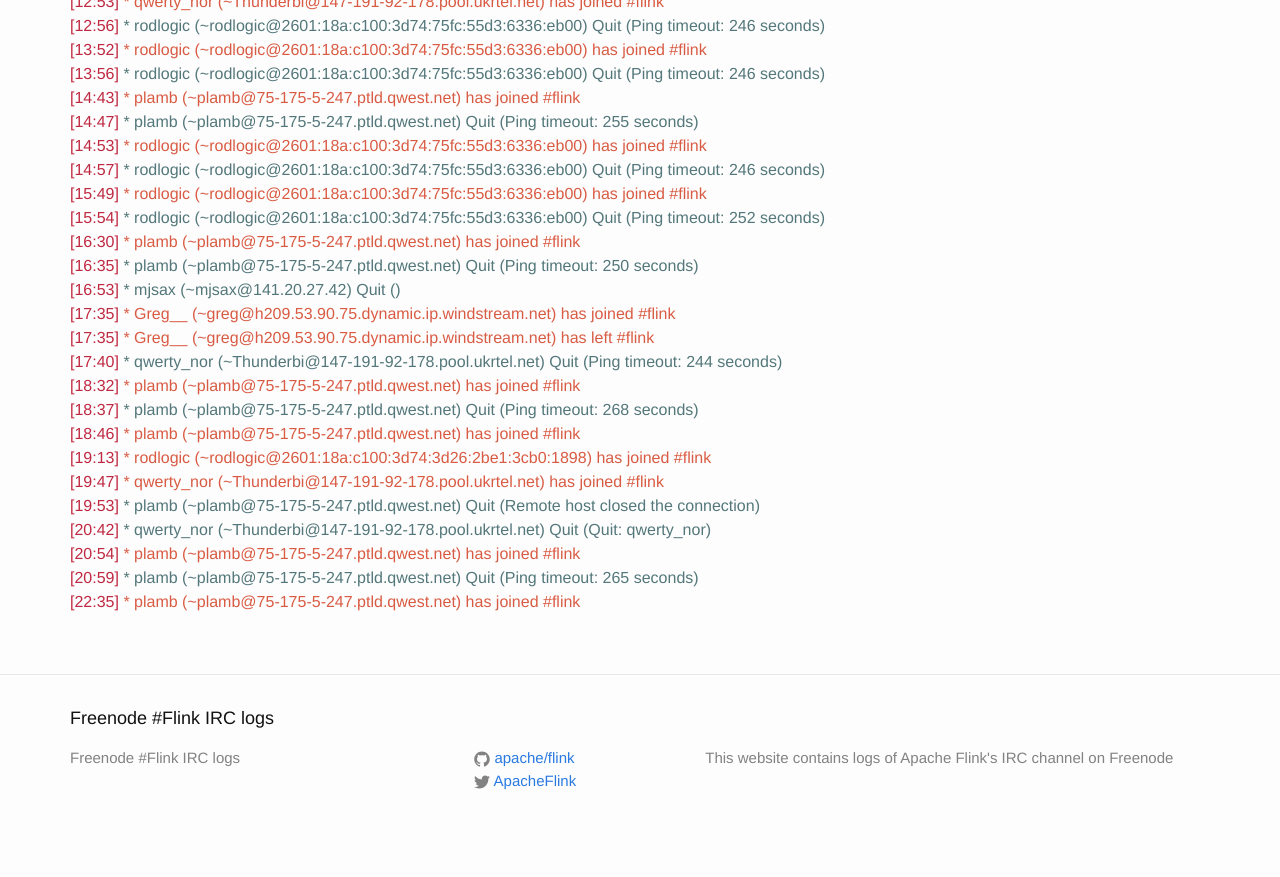
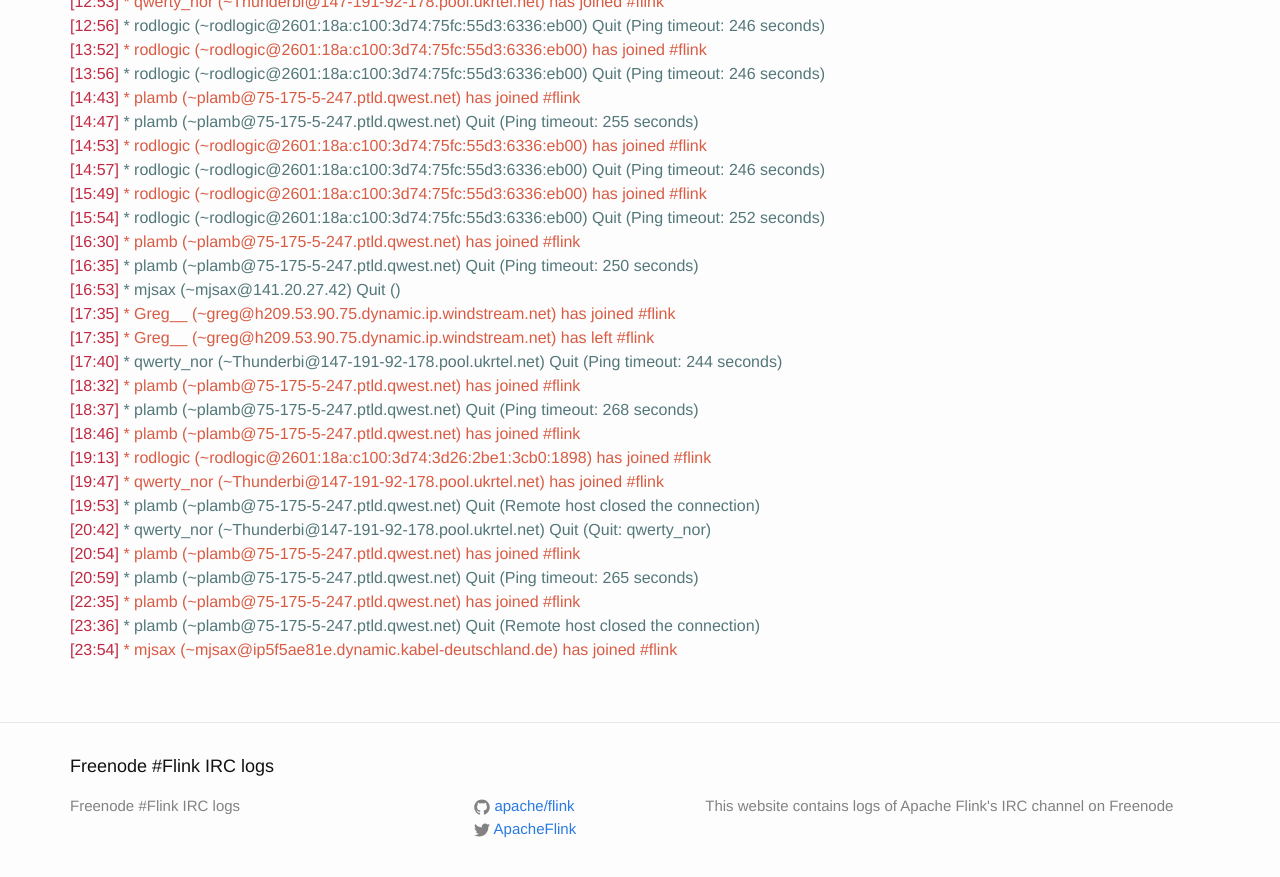
Before and after one commit to flink-irc-logs/flink-irc-logs.github.io, a Jekyll site: the page built from _posts/2015-10-23-logs.markdown, in a window 1280 px wide and 900 px high, scrolled down 1002 px. Shown: the top 877 px of the window. Built offline with Jekyll 4.4.1, drawn with Linux system fonts in a browser that asks for light colours; before the commit the page ends 1854 px from its top, so only the background shows below that.

Commit message:
Update of the logs on Sat Oct 24 01:28:41 CEST 2015

```diff
--- a/_posts/2015-10-23-logs.markdown
+++ b/_posts/2015-10-23-logs.markdown
@@ -63,3 +63,5 @@
 <span class="irc-date">[20:54]</span> <span class="irc-green">* plamb (~plamb@75-175-5-247.ptld.qwest.net) has joined #flink</span><br />
 <span class="irc-date">[20:59]</span> <span class="irc-navy">* plamb (~plamb@75-175-5-247.ptld.qwest.net) Quit (Ping timeout: 265 seconds)</span><br />
 <span class="irc-date">[22:35]</span> <span class="irc-green">* plamb (~plamb@75-175-5-247.ptld.qwest.net) has joined #flink</span><br />
+<span class="irc-date">[23:36]</span> <span class="irc-navy">* plamb (~plamb@75-175-5-247.ptld.qwest.net) Quit (Remote host closed the connection)</span><br />
+<span class="irc-date">[23:54]</span> <span class="irc-green">* mjsax (~mjsax@ip5f5ae81e.dynamic.kabel-deutschland.de) has joined #flink</span><br />
```
Also changed, not shown: _posts/2015-10-24-logs.markdown (added, +8 -0 lines).
